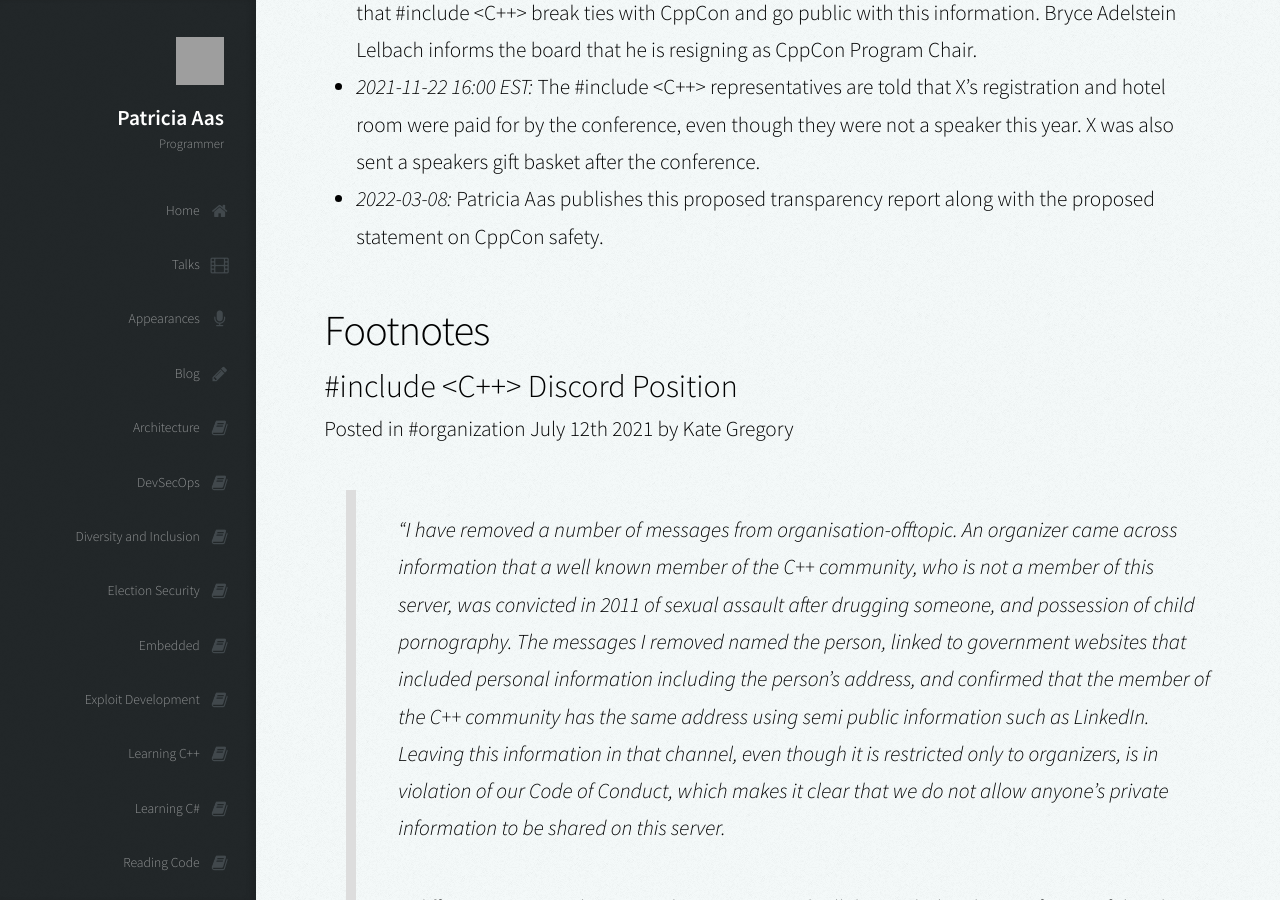
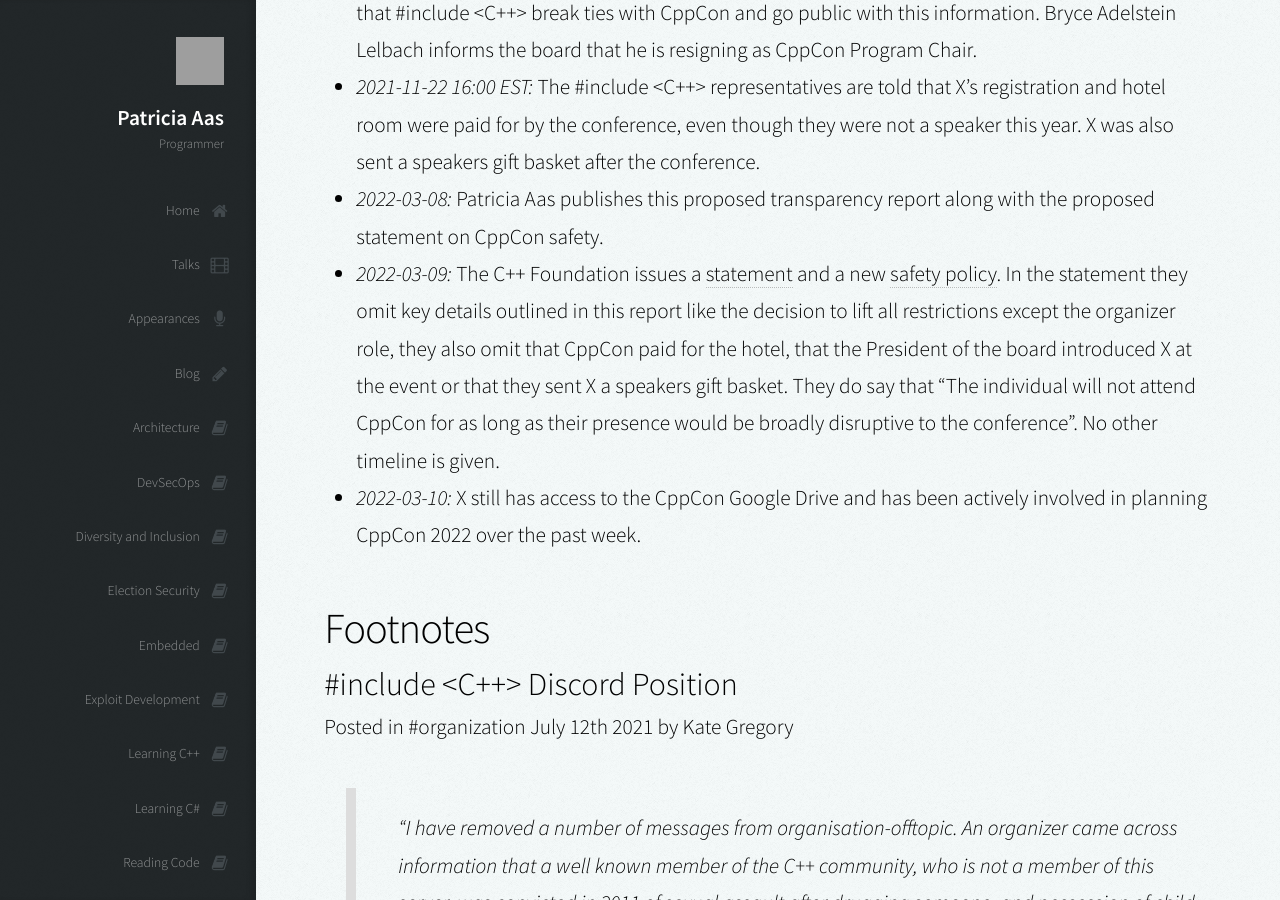
Before and after one commit to patricia-gallardo/patricia-gallardo.github.io, a Jekyll site: the page built from _posts/2022-03-08-proposed-cppcon_safety__transparency_report.md, in a window 1280 px wide and 900 px high, scrolled down 5371 px. Built offline with Jekyll 4.4.1, drawn with Linux system fonts in a browser that asks for light colours; nearby versions of some CDN libraries; grey boxes are pictures that could not be loaded.

Commit message:
Added to the timeline what has happened in the last few days

```diff
--- a/_posts/2022-03-08-proposed-cppcon_safety__transparency_report.md
+++ b/_posts/2022-03-08-proposed-cppcon_safety__transparency_report.md
@@ -137,6 +137,13 @@
   by the conference, even though they were not a speaker this year. X was also sent a speakers gift basket after the
   conference.
 * *2022-03-08:* Patricia Aas publishes this proposed transparency report along with the proposed statement on CppCon safety.
+* *2022-03-09:* The C++ Foundation issues a [statement][2] and a new [safety policy][3]. In the statement they omit key details
+  outlined in this report like the decision to lift all restrictions except the organizer role, they also omit that
+  CppCon paid for the hotel, that the President of the board introduced X at the event or that they sent X a speakers
+  gift basket. They do say that "The individual will not attend CppCon for as long as their presence would be broadly
+  disruptive to the conference". No other timeline is given.
+* *2022-03-10:* X still has access to the CppCon Google Drive and has been actively involved in planning CppCon 2022
+  over the past week.
 
 ## Footnotes
 
```
Also changed, not shown: other parts of _posts/2022-03-08-proposed-cppcon_safety__transparency_report.md (+2 -0 lines).
